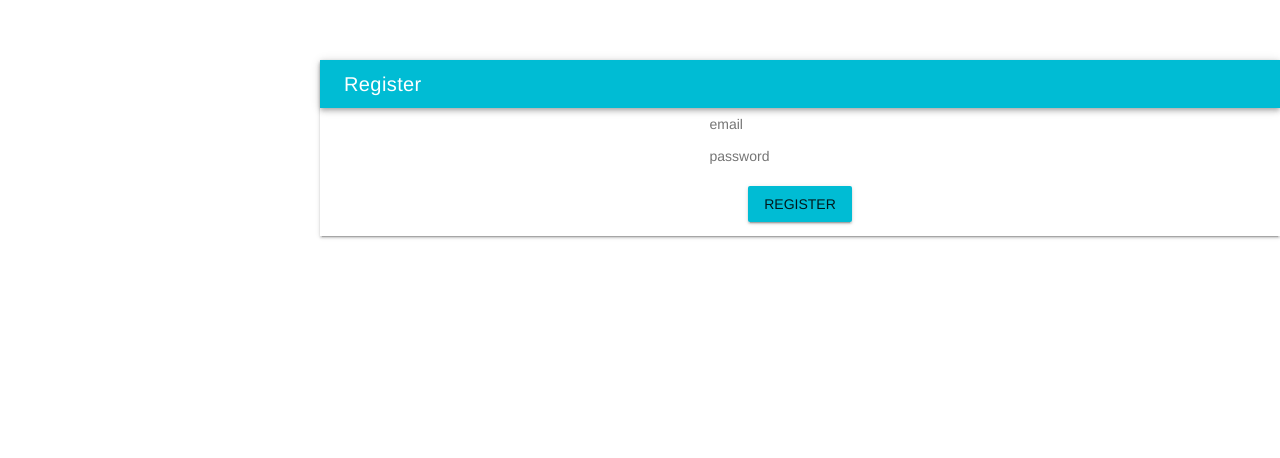
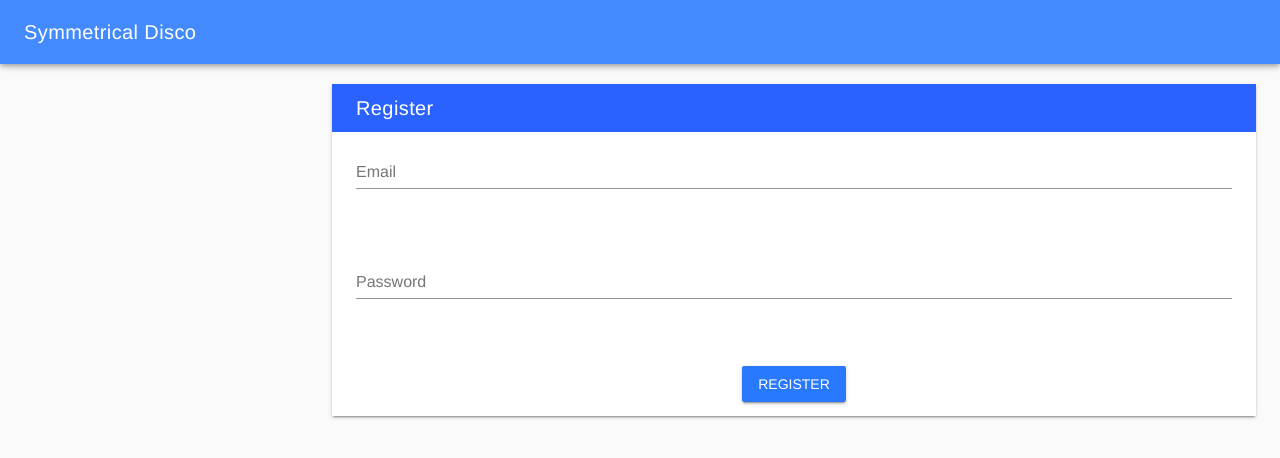
Before and after one commit to orsolyalukacs/symmetrical-disco, a Vue app in the folder client/: page /#/register in a window 1280 px wide. Shown: the top 458 px of the page. Built offline with nearby package versions, Linux system fonts and the light colour scheme.

Commit message:
added a header and wrapped everything in <v-app>

```diff
--- a/client/src/App.vue
+++ b/client/src/App.vue
@@ -1,13 +1,26 @@
 <template>
   <div id="app">
+    <v-app>
+      <page-header />
+      <main>
+        <v-container fluid>
+          <router-view>
+          </router-view>
+        </v-container>
+      </main>
+    </v-app>
     <!-- <img src="./assets/logo.png"> -->
-    <router-view/>
+
   </div>
 </template>
 
 <script>
+import PageHeader from '@/components/Header.vue'
 export default {
-  name: 'App'
+  name: 'app',
+  components: {
+    PageHeader
+  }
 }
 </script>
 
@@ -20,4 +33,13 @@ export default {
   color: #2c3e50;
   margin-top: 60px;
 }
+/* .v-text-field__slot input{
+  border-bottom: 1px solid black;
+} */
+/* .v-toolbar__title{
+  color: white;
+}
+.v-btn__content{
+  color: white;
+} */
 </style>
--- /dev/null
+++ b/client/src/components/Header.vue
@@ -0,0 +1,13 @@
+<template>
+    <v-toolbar dark fixed class="blue accent-2">
+        <v-toolbar-title class="mr-4">
+            Symmetrical Disco
+        </v-toolbar-title>
+    </v-toolbar>
+</template>
+<script>
+export default {
+}
+</script>
+<style scoped>
+</style>
--- a/client/src/components/Register.vue
+++ b/client/src/components/Register.vue
@@ -2,17 +2,23 @@
   <v-layout column>
     <v-flex xs6 offset-xs3>
       <div class="white elevation-2">
-        <v-toolbar dense class="cyan" dark>
+        <v-toolbar dark flat dense class="blue accent-4">
           <v-toolbar-title>Register</v-toolbar-title>
         </v-toolbar>
         <div class="pl-4 pr-4 pb-2 pt-2">
-          <input type="email" name="email" v-model="email" placeholder = "email"/>
+           <v-text-field
+              label="Email"
+              v-model="email">
+            </v-text-field>
           <br><br>
-          <input type="password" name="password" v-model="password" placeholder = "password"/>
+             <v-text-field
+              label="Password"
+              v-model="password">
+            </v-text-field>
           <br>
           <div class="error" v-html="error" />
           <br>
-          <v-btn class="cyan" @click="register">Register</v-btn>
+          <v-btn dark class="blue accent-3" @click="register">Register</v-btn>
         </div>
       </div>
     </v-flex>
```
